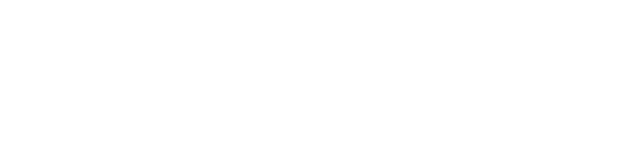
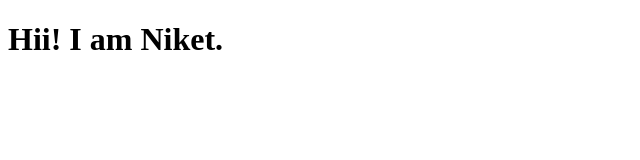
Before and after one commit to niketvns/niket-portfolio, a plain HTML site: page index.html in a window 1280 px wide. Shown: the whole page, without its empty margins (0-640 px from the left). Drawn offline with Linux system fonts and the light colour scheme.

Commit message:
docs: added my detail

```diff
--- a/index.html
+++ b/index.html
@@ -9,7 +9,7 @@
 </head>
 
 <body>
-
+    <h1>Hii! I am Niket.</h1>
 </body>
 
 </html>
```
